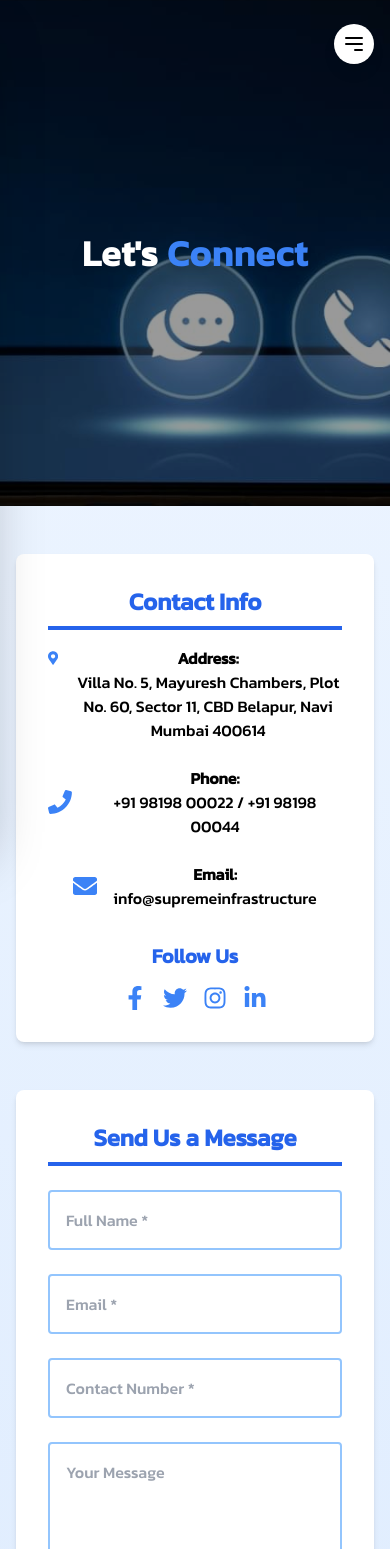
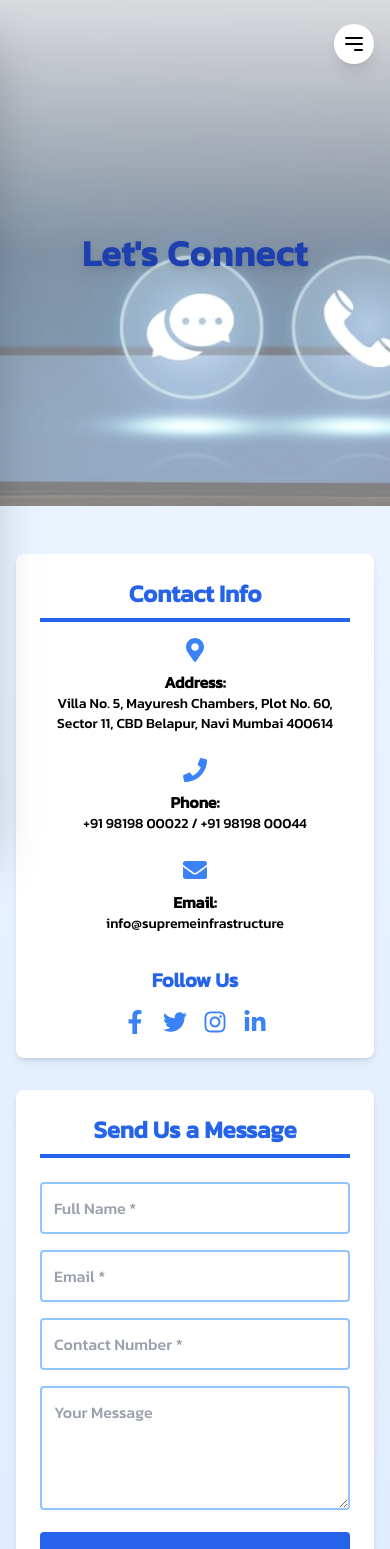
Before and after one commit to AkshayKalamkarr/supremeinfrastructure, a Next.js app: page /contact in a window 390 px wide. Shown: the top 1549 px of the page. Built offline with nearby package versions, Linux system fonts and the light colour scheme.

Commit message:
image getting white brighter from upper side

```diff
--- a/app/contact/page.jsx
+++ b/app/contact/page.jsx
@@ -29,54 +29,58 @@ export default function Contact() {
         animate={{ opacity: 1 }}
         transition={{ duration: 1 }}
         className="relative bg-cover bg-center h-[60vh]"
-        style={{ backgroundImage: "url('/images/contact/contact-us-banner.jpeg')" }}
+        style={{
+          backgroundImage: "url('/images/contact/contact-us-banner.jpeg')",
+          backgroundBlendMode: 'overlay',
+          backgroundColor: 'rgba(255, 255, 255, 0.5)'
+        }}
       >
-        <div className="absolute inset-0 bg-black bg-opacity-40"></div>
+        <div className="absolute inset-0 bg-gradient-to-b from-white via-transparent to-transparent opacity-70"></div>
         <motion.div
           initial={{ y: 50, opacity: 0 }}
           animate={{ y: 0, opacity: 1 }}
           transition={{ delay: 0.5, duration: 0.8 }}
           className="relative container mx-auto h-full flex items-center justify-center px-4"
         >
-          <h1 className="text-4xl md:text-5xl font-extrabold text-white tracking-wide text-center drop-shadow-lg">
-            Let's <span className='text-blue-500'>Connect</span>
+          <h1 className="text-4xl md:text-5xl lg:text-6xl font-extrabold text-blue-800 tracking-wide text-center drop-shadow-lg">
+            Let's <span className='text-blue-800'>Connect</span>
           </h1>
         </motion.div>
       </motion.div>
 
       {/* Main Content */}
       <div className="container mx-auto px-4 py-12 md:py-16">
-        <div className="grid grid-cols-1 md:grid-cols-2 gap-12">
+        <div className="grid grid-cols-1 lg:grid-cols-2 gap-8 lg:gap-12">
           {/* Contact Info Section */}
           <motion.div
             initial={{ x: -50, opacity: 0 }}
             animate={{ x: 0, opacity: 1 }}
             transition={{ duration: 0.8 }}
-            className="bg-white p-8 shadow-md rounded-lg"
+            className="bg-white p-6 md:p-8 shadow-md rounded-lg"
           >
             <h2 className="text-2xl md:text-3xl font-bold mb-4 text-blue-600 border-b-4 border-blue-600 pb-2 text-center">
               Contact Info
             </h2>
             <div className="space-y-6 text-center md:text-left">
-              <div className="flex items-start justify-center md:justify-start space-x-4">
+              <div className="flex flex-col md:flex-row items-center md:items-start space-y-2 md:space-y-0 md:space-x-4">
                 <FaMapMarkerAlt className="text-2xl text-blue-500" />
                 <div>
                   <p className="font-semibold">Address:</p>
-                  <p>Villa No. 5, Mayuresh Chambers, Plot No. 60, Sector 11, CBD Belapur, Navi Mumbai 400614</p>
+                  <p className="text-sm md:text-base">Villa No. 5, Mayuresh Chambers, Plot No. 60, Sector 11, CBD Belapur, Navi Mumbai 400614</p>
                 </div>
               </div>
-              <div className="flex items-center justify-center md:justify-start space-x-4">
+              <div className="flex flex-col md:flex-row items-center md:items-start space-y-2 md:space-y-0 md:space-x-4">
                 <FaPhone className="text-2xl text-blue-500" />
                 <div>
                   <p className="font-semibold">Phone:</p>
-                  <p>+91 98198 00022 / +91 98198 00044</p>
+                  <p className="text-sm md:text-base">+91 98198 00022 / +91 98198 00044</p>
                 </div>
               </div>
-              <div className="flex items-center justify-center md:justify-start space-x-4">
+              <div className="flex flex-col md:flex-row items-center md:items-start space-y-2 md:space-y-0 md:space-x-4">
                 <FaEnvelope className="text-2xl text-blue-500" />
                 <div>
                   <p className="font-semibold">Email:</p>
-                  <p>info@supremeinfrastructure</p>
+                  <p className="text-sm md:text-base">info@supremeinfrastructure</p>
                 </div>
               </div>
             </div>
@@ -103,13 +107,13 @@ export default function Contact() {
             initial={{ y: 50, opacity: 0 }}
             animate={{ y: 0, opacity: 1 }}
             transition={{ duration: 0.8 }}
-            className="bg-white p-8 shadow-md rounded-lg"
+            className="bg-white p-6 md:p-8 shadow-md rounded-lg"
           >
             <h2 className="text-2xl md:text-3xl font-bold mb-6 text-blue-600 border-b-4 border-blue-600 pb-2 text-center">
               Send Us a Message
             </h2>
-            <form onSubmit={handleSubmit} className="space-y-6">
-              <div className="grid grid-cols-1 md:grid-cols-2 gap-6">
+            <form onSubmit={handleSubmit} className="space-y-4 md:space-y-6">
+              <div className="grid grid-cols-1 md:grid-cols-2 gap-4 md:gap-6">
                 <input
                   type="text"
                   name="fullName"
@@ -117,7 +121,7 @@ export default function Contact() {
                   value={formData.fullName}
                   onChange={handleChange}
                   required
-                  className="w-full p-4 border-2 border-blue-300 focus:border-blue-500 outline-none rounded transition duration-300"
+                  className="w-full p-3 md:p-4 border-2 border-blue-300 focus:border-blue-500 outline-none rounded transition duration-300"
                 />
                 <input
                   type="email"
@@ -126,7 +130,7 @@ export default function Contact() {
                   value={formData.email}
                   onChange={handleChange}
                   required
-                  className="w-full p-4 border-2 border-blue-300 focus:border-blue-500 outline-none rounded transition duration-300"
+                  className="w-full p-3 md:p-4 border-2 border-blue-300 focus:border-blue-500 outline-none rounded transition duration-300"
                 />
               </div>
               <input
@@ -136,14 +140,14 @@ export default function Contact() {
                 value={formData.contactNumber}
                 onChange={handleChange}
                 required
-                className="w-full p-4 border-2 border-blue-300 focus:border-blue-500 outline-none rounded transition duration-300"
+                className="w-full p-3 md:p-4 border-2 border-blue-300 focus:border-blue-500 outline-none rounded transition duration-300"
               />
               <textarea
                 name="message"
                 placeholder="Your Message"
                 value={formData.message}
                 onChange={handleChange}
-                className="w-full p-4 border-2 border-blue-300 focus:border-blue-500 outline-none rounded transition duration-300"
+                className="w-full p-3 md:p-4 border-2 border-blue-300 focus:border-blue-500 outline-none rounded transition duration-300"
                 rows={4}
               />
               <motion.button
@@ -163,12 +167,12 @@ export default function Contact() {
           initial={{ y: 50, opacity: 0 }}
           animate={{ y: 0, opacity: 1 }}
           transition={{ delay: 0.2, duration: 0.8 }}
-          className="mt-16"
+          className="mt-12 md:mt-16"
         >
           <h2 className="text-2xl md:text-3xl font-bold mb-6 text-blue-600 text-center border-b-4 border-blue-600 pb-2">
             Location
           </h2>
-          <div className="w-full h-[400px] overflow-hidden rounded-lg shadow-lg">
+          <div className="w-full h-[300px] md:h-[400px] overflow-hidden rounded-lg shadow-lg">
             <iframe
               src="https://www.google.com/maps/embed?pb=!1m18!1m12!1m3!1d827.4861920722088!2d73.0323341258145!3d19.007324804812182!2m3!1f0!2f0!3f0!3m2!1i1024!2i768!4f13.1!3m3!1m2!1s0x3be7c30763eef235%3A0xc2ce8f2ef45e3191!2sMayuresh%20Planet!5e1!3m2!1sen!2sin!4v1724216080490!5m2!1sen!2sin"
               width="100%"
```
